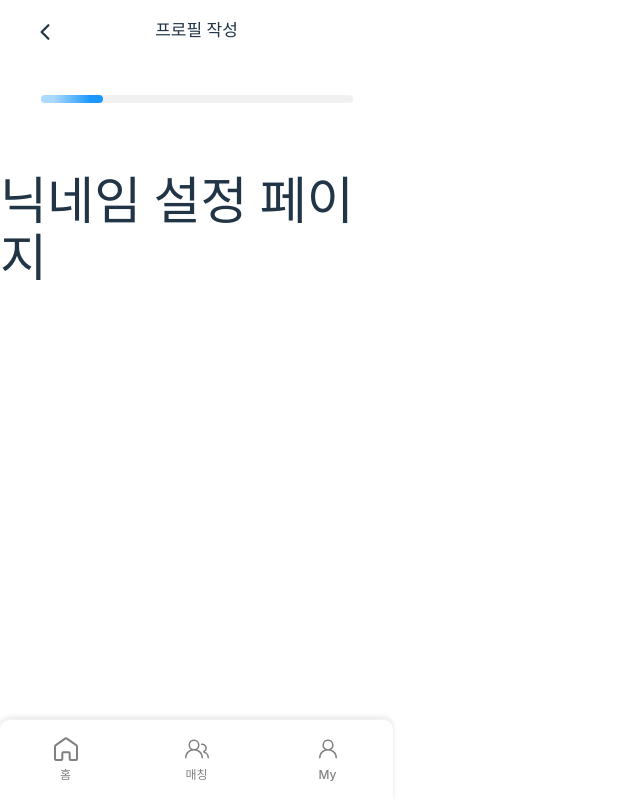
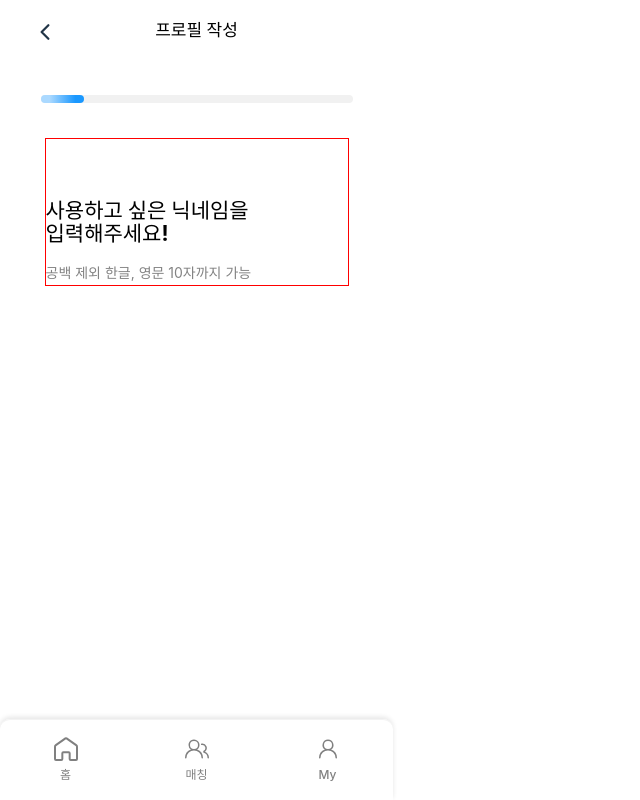
Before and after one commit to umc-meetpick/meetpick_frontend, a React (Vite) app: page /setProfile/nickname in a window 1280 px wide. Shown: the whole page, without its empty margins (0-640 px from the left). Built offline with nearby package versions, Linux system fonts and the light colour scheme.

Commit message:
Feat: Input창 컴포넌트 생성

```diff
--- a/src/components/SetProfileNavbar.tsx
+++ b/src/components/SetProfileNavbar.tsx
@@ -29,6 +29,7 @@ const IconPosition = styled.div`
 const Title = styled.div`
     font-size:17px;
     font-weight:500;
+    color:black;
     display:flex;
     justify-content: center;
     line-height:60px;
--- a/src/pages/setProfilePages/setNickname.tsx
+++ b/src/pages/setProfilePages/setNickname.tsx
@@ -7,9 +7,13 @@ const SetNickName = () => {
     return (
         <>
             <SetProfileNavbar/>
-            <ProgressBar progress={20}/>
+            <ProgressBar progress={14}/>
             <Container>
-                <h1>닉네임 설정 페이지</h1>
+                <Title>
+                    사용하고 싶은 닉네임을<br/>
+                    입력해주세요!
+                </Title>
+                <SubInfo>공백 제외 한글, 영문 10자까지 가능</SubInfo>
             </Container>
         </>
     );
@@ -18,4 +22,24 @@ const SetNickName = () => {
 export default SetNickName;
 
 const Container = styled.div`
+    margin-top:100px;
+    border:1px solid red;
+    margin: 0 auto;
 `;
+const Title = styled.div`
+    margin-top:60px;
+    font-size:21px;
+    font-weight:700;
+    color:black;
+    width:302px;
+    height:23px;
+    line-height:23px;
+    margin-top:60px;
+`;
+const SubInfo = styled.div`
+    margin-top:40px;
+    width:300px;
+    height:23px;
+    font-size:14px;
+    color:#838383;
+`;
```
Also changed, not shown: src/components/GrayBottomInput.tsx (added, +16 -0 lines).
